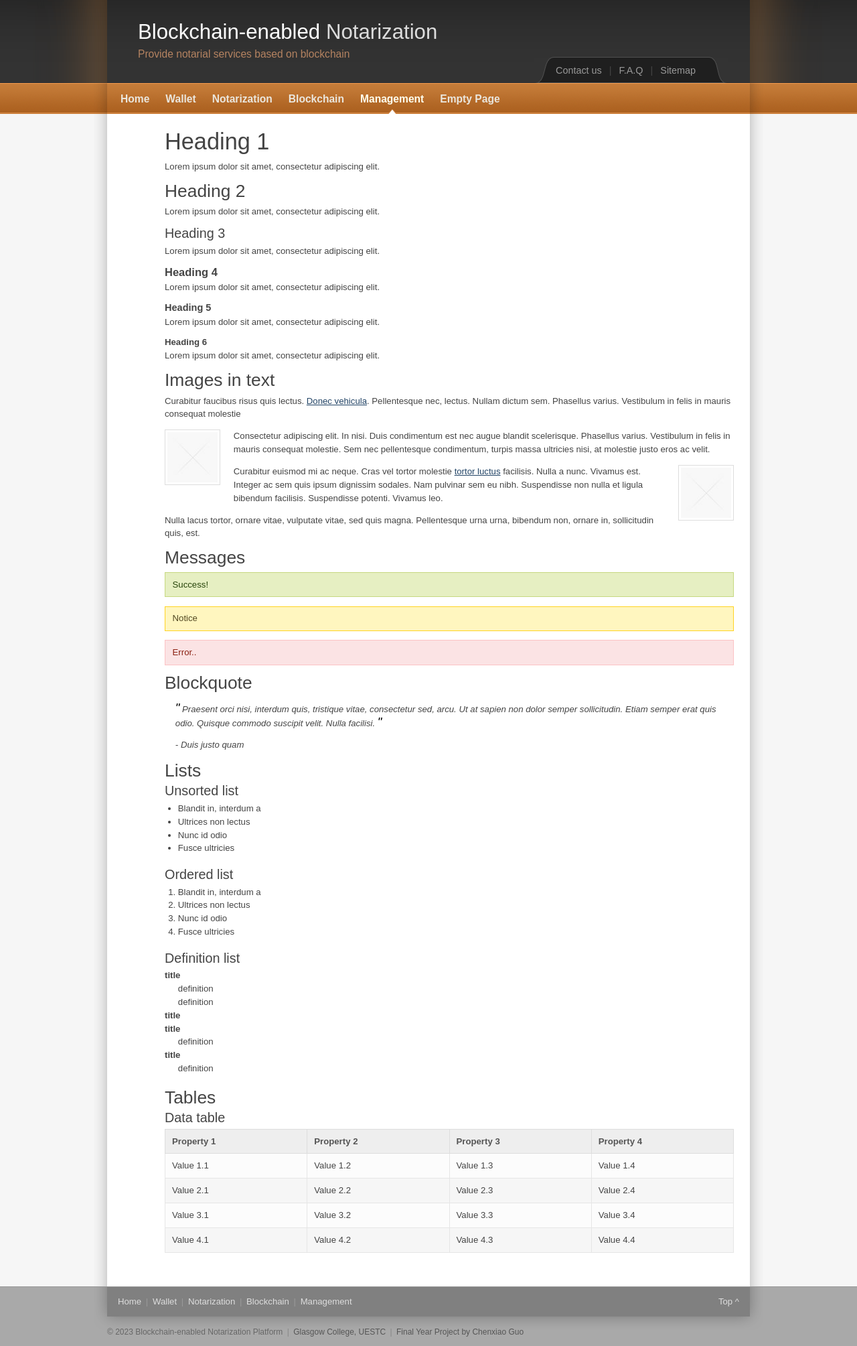
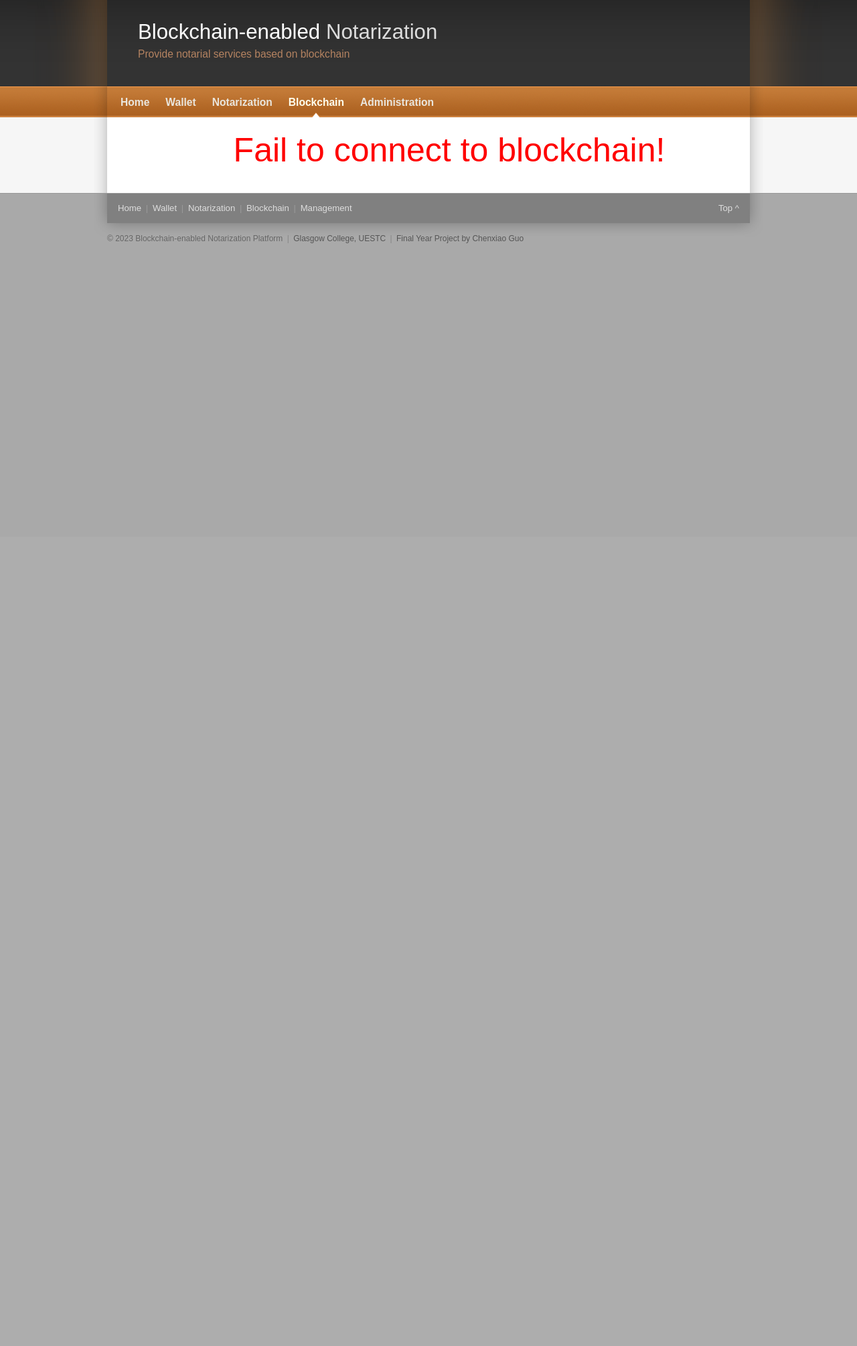
Before and after one commit to GCXLLL/Blockchain, a Flask app: page /empty_page in a window 1280 px wide. Shown: the whole page at 67% size. After the commit the page ends 363 px from the top, so only its background shows below. Run offline with Flask 2, Linux system fonts and the light colour scheme; some libraries are stand-ins or nearby versions.

Commit message:
modify the appearance of the web station

```diff
--- a/web/static/style.css
+++ b/web/static/style.css
@@ -143,9 +143,9 @@ table.data-table tr.even td {background: #FCFCFC;}
 .smaller {font-size: 0.8em;}
 .smallest {font-size: 0.7em;}
 
-.large {font-size: 1.1em;}
-.larger {font-size: 1.2em;}
-.largest {font-size: 1.3em;}
+.large {font-size: 1.2em; text-align:justify;}
+.larger {font-size: 1.3em; text-align:justify;}
+.largest {font-size: 1.4em;}
 
 .hidden {display: none;}
 
--- a/web/templates/empty_page.html
+++ b/web/templates/empty_page.html
@@ -1,5 +1,5 @@
 <!DOCTYPE html PUBLIC "-//W3C//DTD XHTML 1.0 Transitional//EN" "http://www.w3.org/TR/xhtml1/DTD/xhtml1-transitional.dtd">
-<html xmlns="http://www.w3.org/1999/xhtml" dir="ltr">
+<html xmlns="http://www.w3.org/1999/xhtml" xmlns:Text-align="http://www.w3.org/1999/xhtml" dir="ltr">
 
 <head>
 	<meta http-equiv="content-type" content="text/html; charset=UTF-8"/>
@@ -22,14 +22,8 @@
 					<h1 id="site-title"><a href="#">Blockchain-enabled <span>Notarization</span></a></h1>
 					<h2 id="site-slogan">Provide notarial services based on blockchain</h2>
 				</div>
-
-				<div id="help-wrapper">
-					<div id="help">
-
-						<a href="#">Contact us</a> <span class="text-separator">|</span> <a href="#">F.A.Q</a> <span class="text-separator">|</span> <a href="#">Sitemap</a>
-
-					</div>
-				</div>
+				<br>
+				<br>
 
 			</div>
 
@@ -47,9 +41,8 @@
 					<li><a href="../">Home</a></li>
 					<li><a href="account">Wallet</a></li>
 					<li><a href="notarization">Notarization</a></li>
-					<li><a href="chain">Blockchain</a></li>
-					<li class="current_page_item"><a href="management">Management</a></li>
-					<li><a href="empty_page.html">Empty Page</a></li>
+					<li class="current_page_item"><a href="chain">Blockchain</a></li>
+					<li><a href="management">Administration</a></li>
 				</ul>
 
 				<div class="clearer">&nbsp;</div>
@@ -68,132 +61,8 @@
 			<div id="main-wrapper">
 				<div id="main">
 
-					<h1>Heading 1</h1>
-					<p>Lorem ipsum dolor sit amet, consectetur adipiscing elit.</p>
+					<h1 align="center" style="color:red ; font-size:50px" >Fail to connect to blockchain!</h1>
 
-					<h2>Heading 2</h2>
-					<p>Lorem ipsum dolor sit amet, consectetur adipiscing elit.</p>
-
-					<h3>Heading 3</h3>
-					<p>Lorem ipsum dolor sit amet, consectetur adipiscing elit.</p>
-
-					<h4>Heading 4</h4>
-					<p>Lorem ipsum dolor sit amet, consectetur adipiscing elit.</p>
-
-					<h5>Heading 5</h5>
-					<p>Lorem ipsum dolor sit amet, consectetur adipiscing elit.</p>
-
-					<h6>Heading 6</h6>
-					<p>Lorem ipsum dolor sit amet, consectetur adipiscing elit.</p>
-
-					<div class="content_separator"></div>
-
-					<h2>Images in text</h2>
-
-					<p>Curabitur faucibus risus quis lectus. <a href="#">Donec vehicula</a>. Pellentesque nec, lectus. Nullam dictum sem. Phasellus varius. Vestibulum in felis in mauris consequat molestie</p>
-
-					<img src="sample-thumbnail.jpg" width="75" height="75" alt="" class="alignleft" />
-
-					<p>Consectetur adipiscing elit. In nisi. Duis condimentum est nec augue blandit scelerisque. Phasellus varius. Vestibulum in felis in mauris consequat molestie. Sem nec pellentesque condimentum, turpis massa ultricies nisi, at molestie justo eros ac velit.</p>
-
-					<img src="sample-thumbnail.jpg" width="75" height="75" alt="" class="alignright" />
-
-					<p>Curabitur euismod mi ac neque. Cras vel tortor molestie <a href="#">tortor luctus</a> facilisis. Nulla a nunc. Vivamus est. Integer ac sem quis ipsum dignissim sodales. Nam pulvinar sem eu nibh. Suspendisse non nulla et ligula bibendum facilisis. Suspendisse potenti. Vivamus leo.</p>
-
-					<p>Nulla lacus tortor, ornare vitae, vulputate vitae, sed quis magna. Pellentesque urna urna, bibendum non, ornare in, sollicitudin quis, est.</p>
-
-					<div class="clearer">&nbsp;</div>
-
-					<div class="content_separator"></div>
-
-					<h2>Messages</h2>
-
-					<div class="success">Success!</div>
-
-					<div class="notice">Notice</div>
-
-					<div class="error">Error..</div>
-
-					<div class="content_separator"></div>
-
-					<h2>Blockquote</h2>
-
-					<blockquote>
-						<p><span>&quot;</span> Praesent orci nisi, interdum quis, tristique vitae, consectetur sed, arcu. Ut at sapien non dolor semper sollicitudin. Etiam semper erat quis odio. Quisque commodo suscipit velit. Nulla facilisi. <span>&quot;</span></p>
-						- Duis justo quam
-					</blockquote>
-
-					<div class="content_separator"></div>
-
-					<h2>Lists</h2>
-
-					<h3>Unsorted list</h3>
-					<ul>
-						<li>Blandit in, interdum a</li>
-						<li>Ultrices non lectus</li>
-						<li>Nunc id odio</li>
-						<li>Fusce ultricies</li>
-					</ul>
-
-					<h3>Ordered list</h3>
-					<ol>
-						<li>Blandit in, interdum a</li>
-						<li>Ultrices non lectus</li>
-						<li>Nunc id odio</li>
-						<li>Fusce ultricies</li>
-					</ol>
-
-					<h3>Definition list</h3>
-
-					<dl>
-						<dt>title</dt>
-						<dd>definition</dd>
-						<dd>definition</dd>
-						<dt>title</dt>
-						<dt>title</dt>
-						<dd>definition</dd>
-						<dt>title</dt>
-						<dd>definition</dd>
-					</dl>
-
-					<div class="content_separator"></div>
-
-					<h2>Tables</h2>
-
-					<h3>Data table</h3>
-
-					<table class="data-table">
-						<tr>
-							<th>Property 1</th>
-							<th>Property 2</th>
-							<th>Property 3</th>
-							<th>Property 4</th>
-						</tr>
-						<tr class="even">
-							<td>Value 1.1</td>
-							<td>Value 1.2</td>
-							<td>Value 1.3</td>
-							<td>Value 1.4</td>
-						</tr>
-						<tr>
-							<td>Value 2.1</td>
-							<td>Value 2.2</td>
-							<td>Value 2.3</td>
-							<td>Value 2.4</td>
-						</tr>
-						<tr class="even">
-							<td>Value 3.1</td>
-							<td>Value 3.2</td>
-							<td>Value 3.3</td>
-							<td>Value 3.4</td>
-						</tr>
-						<tr>
-							<td>Value 4.1</td>
-							<td>Value 4.2</td>
-							<td>Value 4.3</td>
-							<td>Value 4.4</td>
-						</tr>
-					</table>
 
 				</div>
 			</div>
```
Also changed, not shown: web/templates/account.html (+3 -11 lines), web/templates/block.html (+3 -10 lines), web/templates/chain.html (+3 -10 lines), web/templates/management.html (+3 -10 lines), web/templates/management_login.html (+3 -10 lines), web/templates/notarization.html (+3 -11 lines), web/static/administration.png (added), web/static/blockchain.png (added), web/static/notarization.png (added), web/static/sample-thumbnail-2.jpg (deleted), web/static/sample-thumbnail.jpg (deleted), web/static/sample-videoplayer.jpg (deleted), web/static/wallet.png (added), web/static/welcome.png (added).
